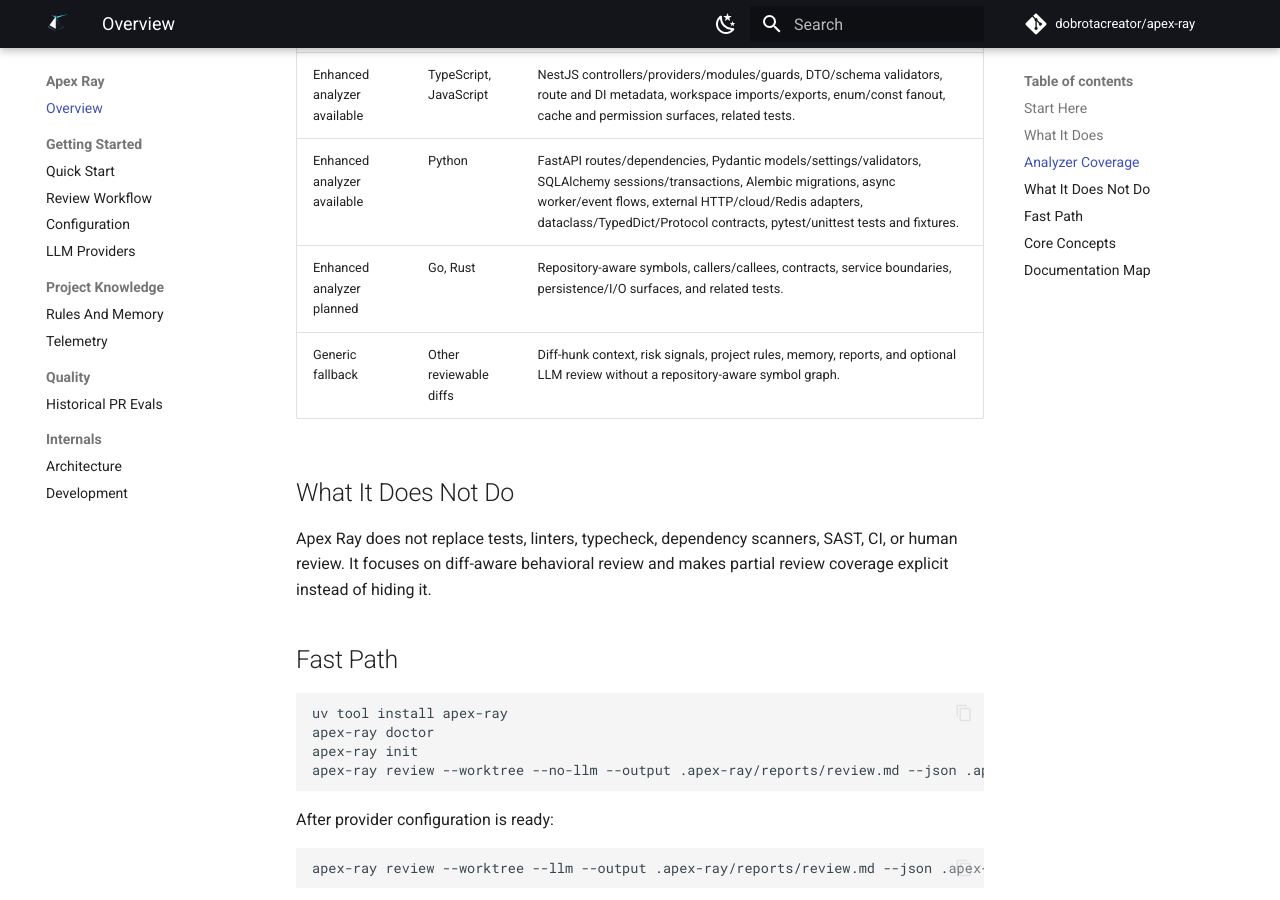
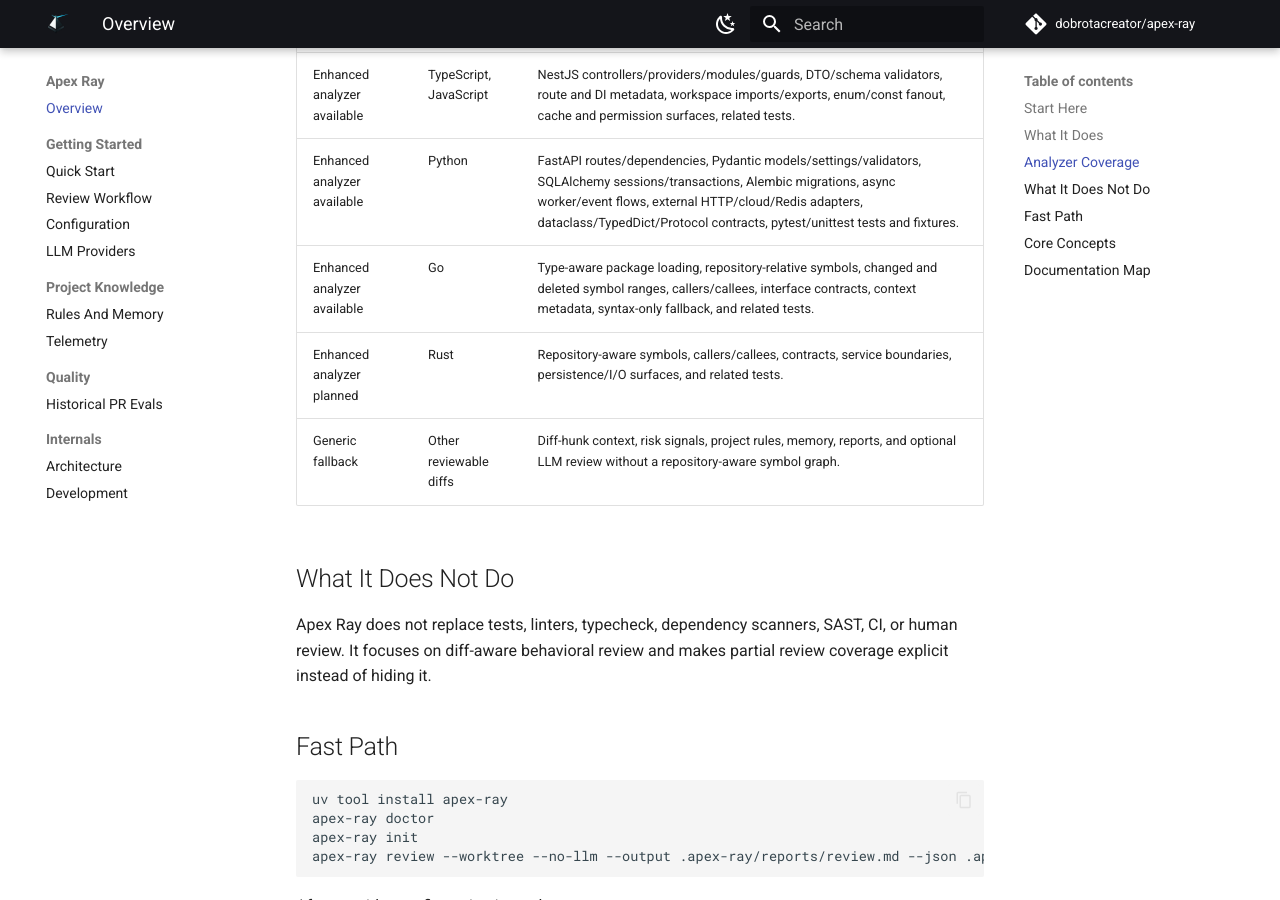
Before and after one commit to dobrotacreator/apex-ray, an MkDocs documentation site: the page built from docs/index.md, in a window 1280 px wide and 900 px high, scrolled down 1767 px. Built offline with MkDocs 1.6.1 and Material for MkDocs 9.7.7, drawn with Linux system fonts in a browser that asks for light colours; comment, search, counter and statistics services are not loaded.

Commit message:
docs: update Go analyzer coverage (#59)
## Summary
- move Go from planned to available in the Analyzer Coverage table
- keep README and docs index coverage tables in sync

## Verification
- uv run ruff format --check . && uv run ruff check .
- pre-push hook passed: Apex Ray gate, package, pyright, python
coverage, ruff, TS analyzer

Co-authored-by: Test <test@example.com>

```diff
--- a/docs/index.md
+++ b/docs/index.md
@@ -42,7 +42,8 @@
 | --- | --- | --- |
 | Enhanced analyzer available | TypeScript, JavaScript | NestJS controllers/providers/modules/guards, DTO/schema validators, route and DI metadata, workspace imports/exports, enum/const fanout, cache and permission surfaces, related tests. |
 | Enhanced analyzer available | Python | FastAPI routes/dependencies, Pydantic models/settings/validators, SQLAlchemy sessions/transactions, Alembic migrations, async worker/event flows, external HTTP/cloud/Redis adapters, dataclass/TypedDict/Protocol contracts, pytest/unittest tests and fixtures. |
-| Enhanced analyzer planned | Go, Rust | Repository-aware symbols, callers/callees, contracts, service boundaries, persistence/I/O surfaces, and related tests. |
+| Enhanced analyzer available | Go | Type-aware package loading, repository-relative symbols, changed and deleted symbol ranges, callers/callees, interface contracts, context metadata, syntax-only fallback, and related tests. |
+| Enhanced analyzer planned | Rust | Repository-aware symbols, callers/callees, contracts, service boundaries, persistence/I/O surfaces, and related tests. |
 | Generic fallback | Other reviewable diffs | Diff-hunk context, risk signals, project rules, memory, reports, and optional LLM review without a repository-aware symbol graph. |
 
 ## What It Does Not Do
```
Also changed, not shown: README.md (+2 -1 lines).
